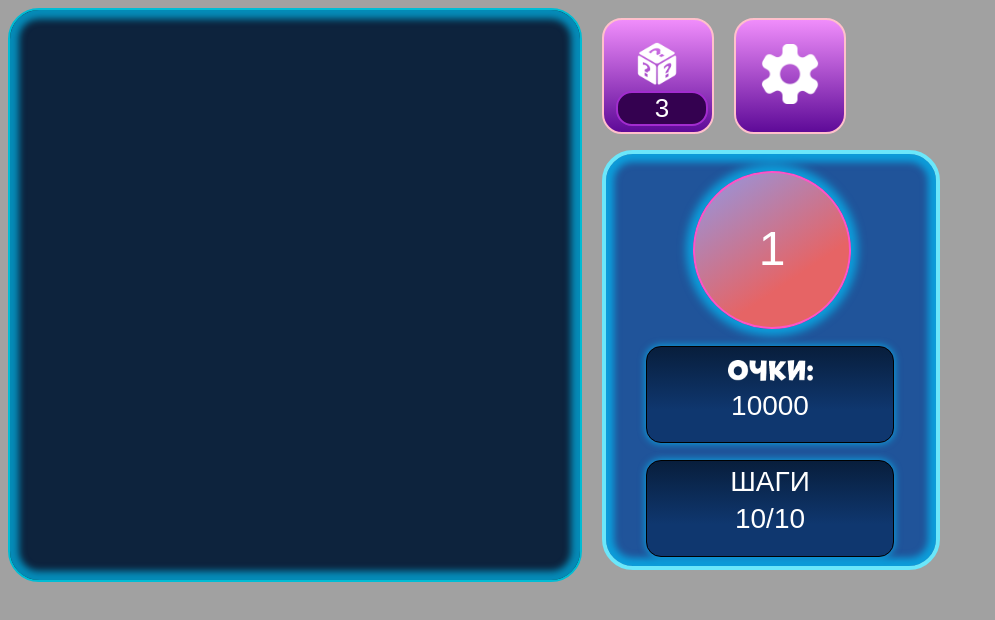
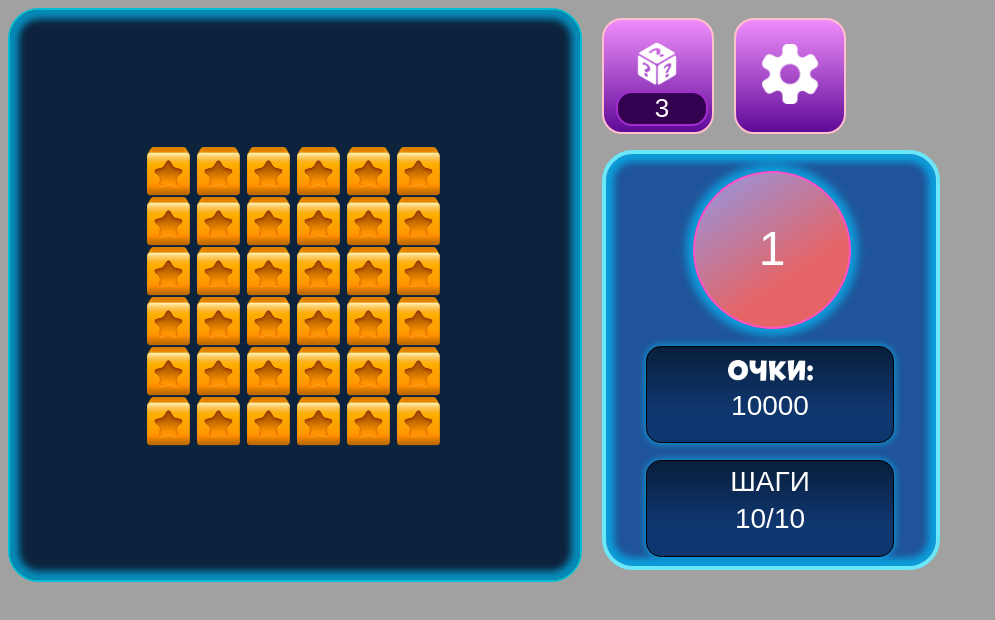
Before and after one commit to FlamingQuasar/Blast, a website built with webpack: page view/htmlClient/index.html in a window 1280 px wide. Shown: the whole page, without its empty margins (0-995 px from the left). Built offline with nearby package versions, Linux system fonts and the light colour scheme.

Commit message:
feat: базовое построение игрового поля на веб клиенте, и отступы тайлов поля, если их меньше предельного числа

```diff
--- a/src/core/blastGame.js
+++ b/src/core/blastGame.js
@@ -151,9 +151,3 @@ export class BlastGame{
         return clientResult;
     }
 }
-console.log("Hello w!");
-const game = new BlastGame();
-addEventListener("DOMContentLoaded",function(){
-    console.log("LOADED");
-    if(typeof alert == "function") this.alert("!!!")
-});
--- /dev/null
+++ b/src/webClientConnector.js
@@ -0,0 +1,28 @@
+import { BlastGame } from "./core/blastGame.js";
+
+
+addEventListener("DOMContentLoaded",function(){
+    if(window != undefined){
+        const game = new BlastGame({n:6, m:6, c:9, k:2, maxScore:250, stepsCounter:5, s:5,
+            boosterProbability: 100, bombRadius:3, largeGroupBonusRequirement:3,
+            largeGroupBonusEffect:0,
+            tapTileHandler: ()=>{} });
+
+        const myFuncIsGlodal = function(){
+            BlastGame.showField(game.field, game.settings);
+            if(typeof alert == "function") this.alert("!!!")
+            return game.field;
+        };
+
+        const gameShakeField = function(){
+            game.shakeField();
+            BlastGame.showField(game.field, game.settings);
+            return game.field;
+        }
+
+        window.startFunc = myFuncIsGlodal;
+        window.shakeField = gameShakeField;
+        window.tapTile = ()=>{};
+        window.requestStatus = ()=>{};
+    }
+});
--- a/view/htmlClient/index.htm
+++ b/view/htmlClient/index.html
@@ -8,7 +8,8 @@
 	</head>
 	<body>
 		<div class="app">
-			<canvas id="images_demo" width="570" height="570" class="game-field"></canvas>
+			<!-- <canvas id="images_demo" width="570" height="570" class="game-field"></canvas> -->
+			<canvas id="canvas" width="570" height="570" class="game-field"></canvas>
 
 			<div class="game-lvlnscore">
 				<div class="game-lvlcircle">
--- a/view/htmlClient/module.js
+++ b/view/htmlClient/module.js
@@ -1,22 +1,89 @@
-import { BlastGame } from '../src/core/blastGame.js'
-console.log(BlastGame);
-			class WebClient{
+const FIELDSIZE = 550;
+const COLORTILES=["blue","orange","green","grey","pink","red","white","yellow"];
 
-				constructor(){
+let drawImage = function(ctx, xCoord, yCoord, color){
+    var image = new Image();
+    image.onload = function() {
+        ctx.drawImage(image, xCoord, yCoord, 44, 50);   };
+    image.src = `assets/tile_${COLORTILES[color]}.png`;
+}
 
-				}
+let drawField = function(field, offsetX=0, offsetY=2){
+    const canvas = document.getElementById('canvas');
+    const ctx = canvas.getContext('2d');
+    for(let i=0; i< field.length; i++){
+        for(let j=0; j<field[i].length; j++){
+            drawImage(ctx, offsetX+12+50*i, offsetY+12+j*50, 1);
+        }
+    }
+}
+            window.onload = function() {
+                let field = window.startFunc();
+                let offsetX = (FIELDSIZE-field.length*50)/2;
+                let offsetY = (FIELDSIZE-field[0].length*50)/2;
+                drawField(field,offsetX,offsetY);
 
 
-			}
+                var elementslist = []
 
-            window.onload = function() {
-    var canvas = document.getElementById('images_demo');
-    var context = canvas.getContext('2d');
+
+
+                /*const circle = new Path2D();
+                circle.arc(50, 75, 30, 0, 2 * Math.PI);
+                ctx.fillStyle = 'red';
+                ctx.fill(circle);
+
+                const circletwo = new Path2D();
+                circletwo.arc(150, 75, 30, 0, 2 * Math.PI);
+                ctx.fillStyle = 'red';
+                ctx.fill(circletwo);*/
+
+                const circlethree = new Path2D();
+                circlethree.arc(250, 75, 30, 0, 2 * Math.PI);
+                ctx.fillStyle = 'red';
+                ctx.fill(circlethree);
+
+                elementslist.push(/*circle,circletwo,*/circlethree)
+
+                canvas.addEventListener("click",function(){
+                    console.log("click")
+                });
+                canvas.addEventListener('mousemove', function(event) {
+                    event = event || window.event;
+                    var ctx = document.getElementById("canvas").getContext("2d")
+
+                    for (var i = elementslist.length - 1; i >= 0; i--){
+
+                        if (elementslist[i] && ctx.isPointInPath(elementslist[i], event.offsetX, event.offsetY)) {
+                            document.getElementById("canvas").style.cursor = 'pointer';
+                            ctx.fillStyle = 'orange';
+                            ctx.fill(elementslist[i]);
+                            return
+                        } else {
+                            document.getElementById("canvas").style.cursor = 'default';
+                            ctx.fillStyle = 'red';
+                            for (var d = elementslist.length - 1; d >= 0; d--){
+                                ctx.fill(elementslist[d]);
+                            }
+                        }
+                    }
+                });
+
+                //window.onload = function () {
+
+                //console.log(BlastGame);
+    //var canvas = document.getElementById('images_demo');
+    /*var context = canvas.getContext('2d');
     var image = new Image();
+    image.click = function(){
+        console.log("CLICK")
+    }
 
+    var image = new Image();
     image.onload = function() {
+    context.drawImage(image, 12, 10, 44, 50);   };
 
-    };
+    image.src = 'assets/tile_blue.png';
 	setTimeout(function(){
 		context.drawImage(image, 12, 10, 44, 50);
        context.drawImage(image, 62, 10, 44, 50);
@@ -31,5 +98,5 @@ console.log(BlastGame);
        context.drawImage(image, 512, 10, 44, 50);
 	},1000);
 
-    image.src = 'htmlClient/assets/tile_blue.png';
+    image.src = 'assets/tile_blue.png';*/
 }
--- a/view/htmlClient/style.css
+++ b/view/htmlClient/style.css
@@ -1,5 +1,6 @@
 body{
     background-color: #a1a1a1;
+    user-select: none;
 }
 .app{
     height: 660px;
--- a/webpack.config.cjs
+++ b/webpack.config.cjs
@@ -1,7 +1,7 @@
 const path = require("path");
 
 module.exports = {
-  entry: "./src/core/blastGame.js",
+  entry: "./src/webClientConnector.js",
   mode: "development",
   output: {
     filename: "./view/htmlClient/compiled/MAIN.js"
```
Also changed, not shown: README.md, view/htmlClient/assets/tile_acid.png (deleted), view/htmlClient/assets/tile_orange.png (added), view/htmlClient/assets/tile_yellow.png.
